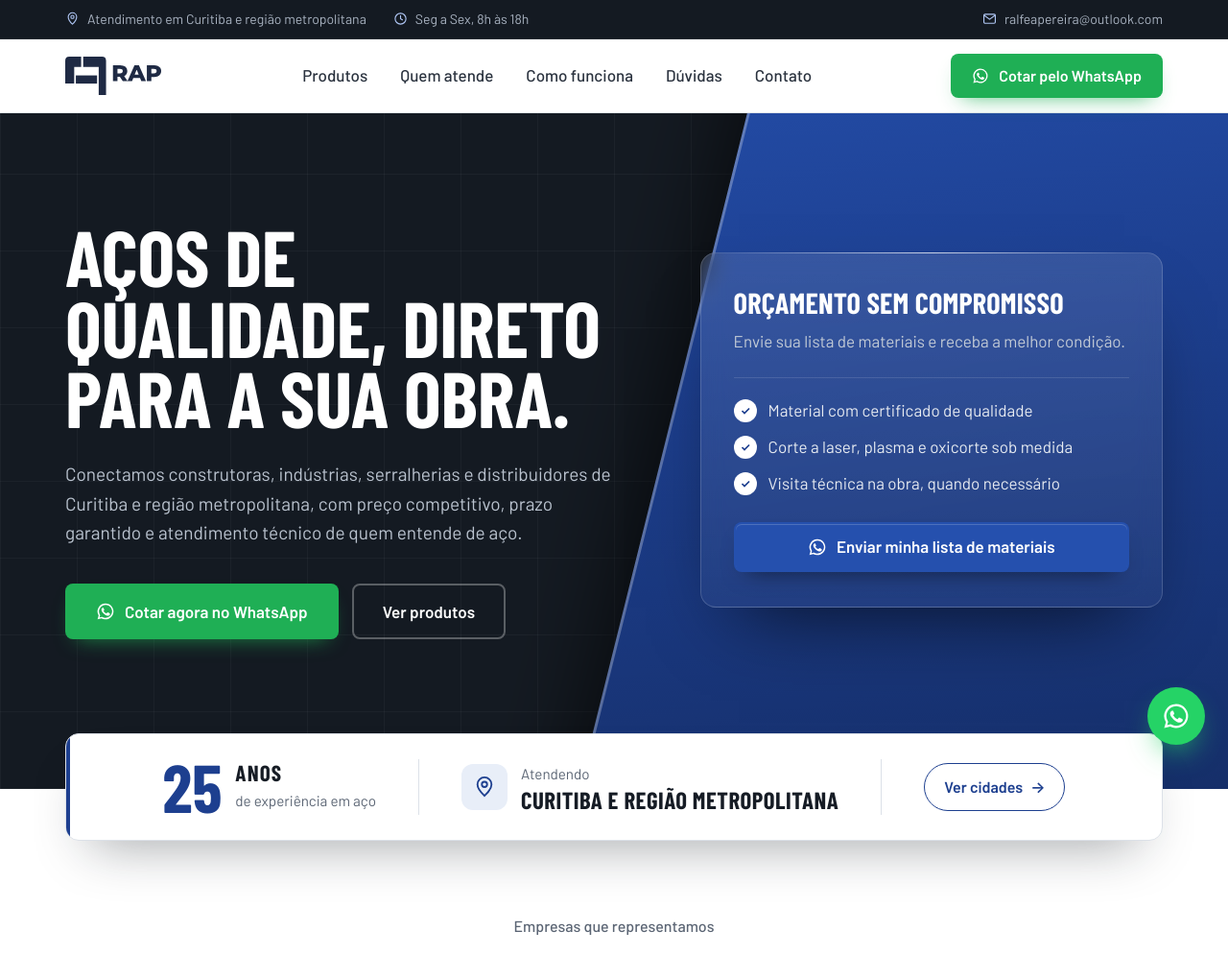
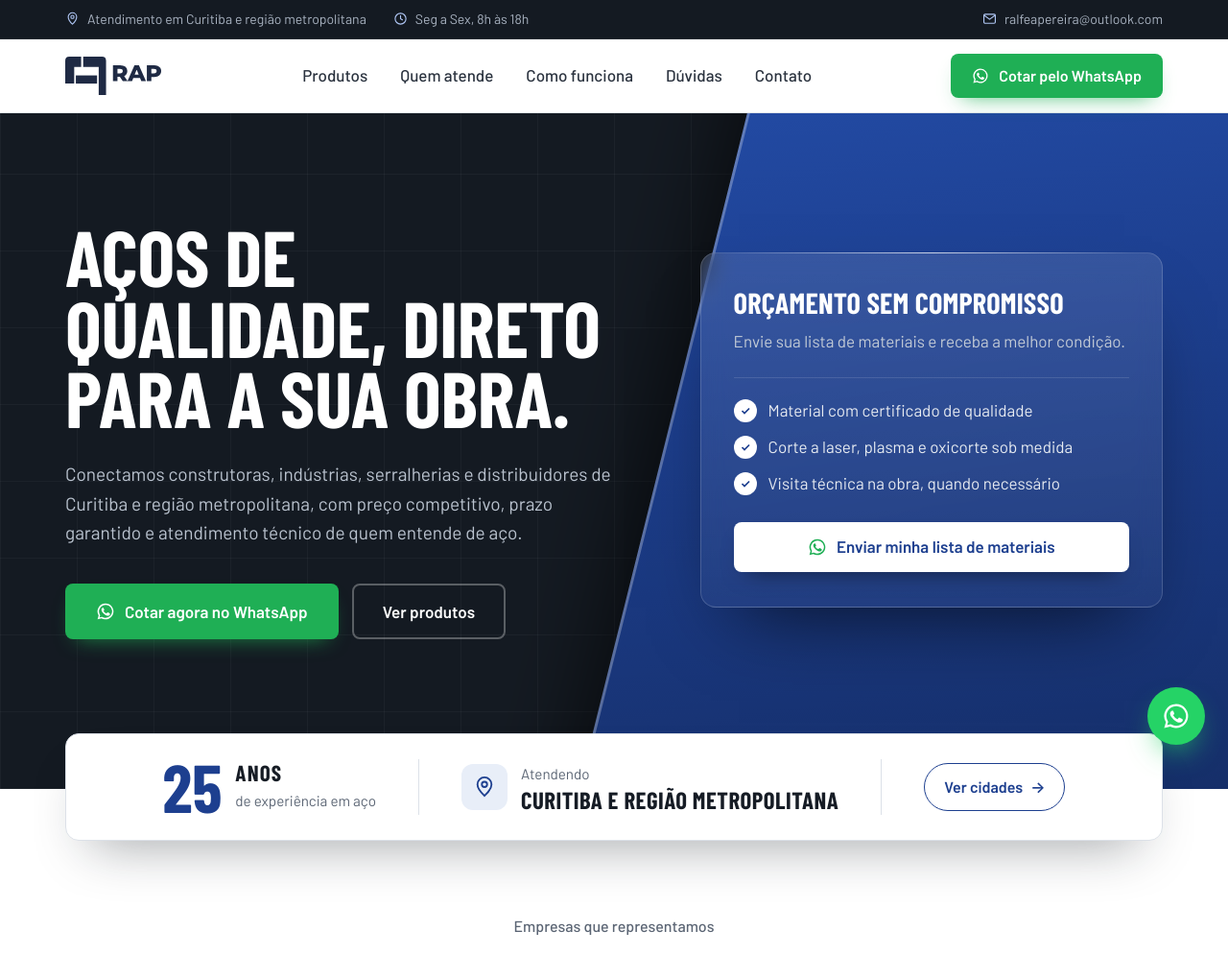
Before and after one commit to V1701ni/RAP-representacoes, a plain HTML site: page index.html in a window 1280 px wide. Shown: the top 995 px of the page at 96% size. Drawn offline with nearby package versions, Linux system fonts and the light colour scheme; a web font is replaced by a local one.

Commit message:
Update index.html

```diff
--- a/index.html
+++ b/index.html
@@ -3,7 +3,7 @@
 <head>
 <meta charset="UTF-8">
 <meta name="viewport" content="width=device-width, initial-scale=1.0">
-<title>RAP Representações | Aço de qualidade</title>
+<title>RAP Representações | Aço com preço de usina</title>
 <meta name="description" content="RAP Representações: chapas, bobinas, perfis estruturais dobrados, tubos, telhas e corte a laser, plasma e oxicorte em Curitiba e região metropolitana. Orçamento pelo WhatsApp.">
 <meta property="og:title" content="RAP Representações | Aço com preço de usina">
 <meta property="og:description" content="Chapas, perfis, tubos, telhas e corte a laser em Curitiba e região. Orçamento pelo WhatsApp.">
@@ -141,13 +141,13 @@ header.rolado{box-shadow:0 12px 30px -20px rgba(20,26,34,.45)}
 .hero-card li{display:flex;align-items:flex-start;gap:12px;color:#E7EBF1;font-size:1.0625rem;line-height:1.4}
 .check{flex:0 0 24px;height:24px;border-radius:50%;background:#fff;display:grid;place-items:center}
 .hero-card .btn{width:100%;margin-top:28px}
-.hero-card .btn-primario{background:var(--azul-vivo);box-shadow:inset 0 1px 0 rgba(255,255,255,.18),0 12px 24px -14px rgba(0,0,0,.6)}
-.hero-card .btn-primario:hover{background:#2C5CC4}
+.hero-card .btn-primario{background:#fff;color:var(--azul);box-shadow:0 12px 24px -14px rgba(0,0,0,.6)}
+.hero-card .btn-primario svg{color:var(--verde)}
+.hero-card .btn-primario:hover{background:var(--cinza-100)}
 
 /* ---------- Faixa dos 25 anos ---------- */
 .numeros{position:relative;z-index:5;padding:0;margin-top:-58px}
 .faixa-exp{position:relative;overflow:hidden;display:flex;align-items:center;justify-content:center;gap:44px;padding:26px 36px;background:#fff;border:1px solid var(--cinza-200);border-radius:14px;box-shadow:var(--sombra-forte)}
-.faixa-exp::before{content:"";position:absolute;left:0;top:0;bottom:0;width:4px;background:var(--azul)}
 .faixa-exp > *{flex:0 0 auto}
 .fe-anos{display:flex;align-items:center;gap:14px}
 .fe-anos strong{font-family:var(--titulo);font-weight:800;font-size:4.4rem;line-height:.82;color:var(--azul)}
@@ -402,7 +402,7 @@ footer a:hover{color:#fff}
   .menu{position:fixed;top:76px;left:0;right:0;bottom:0;flex-direction:column;align-items:stretch;gap:0;padding:8px 24px 32px;background:#fff;overflow-y:auto;transform:translateX(100%);visibility:hidden;transition:transform .35s cubic-bezier(.2,.75,.25,1),visibility 0s linear .35s}
   .menu.aberto{transform:none;visibility:visible;transition:transform .35s cubic-bezier(.2,.75,.25,1),visibility 0s}
   .menu li{border-bottom:1px solid var(--cinza-200)}
-  .menu a{display:block;padding:16px 0;font-family:var(--titulo);font-size:1.9rem;font-weight:700;text-transform:uppercase;color:var(--preto)}
+  .menu a{display:block;padding:16px 0;font-size:1.125rem;font-weight:500;color:var(--preto)}
   .menu a::after{display:none}
   .menu .menu-cta{margin-top:24px;border:0}
   .menu .menu-cta a{padding:16px;border-radius:var(--raio);background:var(--azul);color:#fff;font-family:var(--texto);font-size:1.0625rem;font-weight:600;text-transform:none;text-align:center}
```
